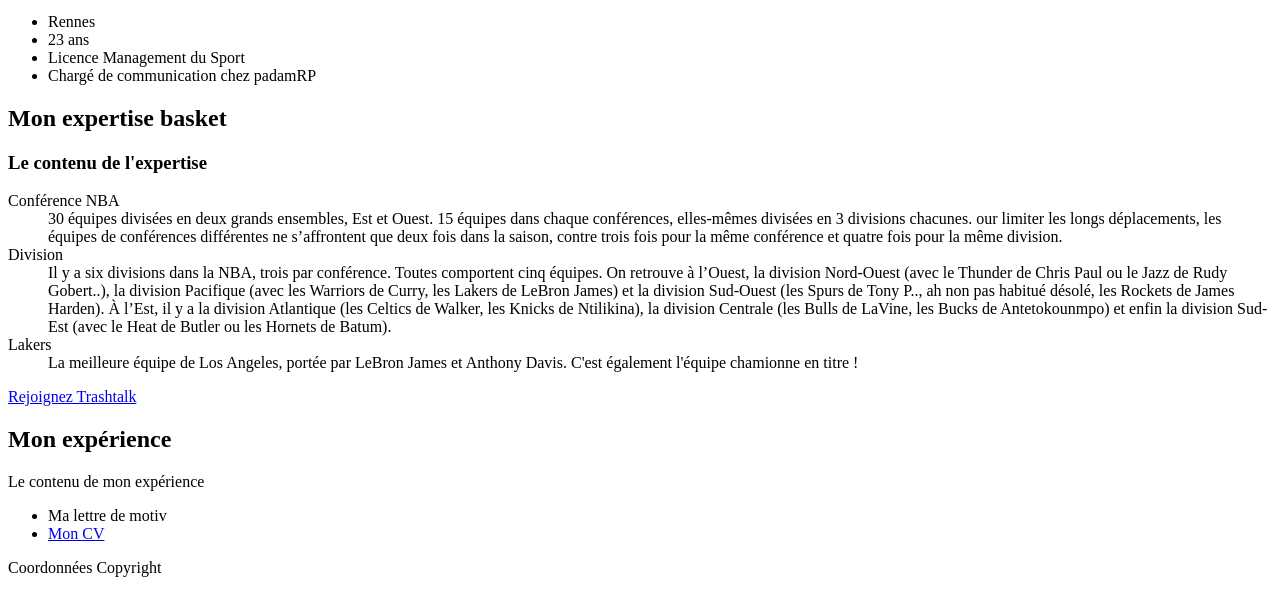
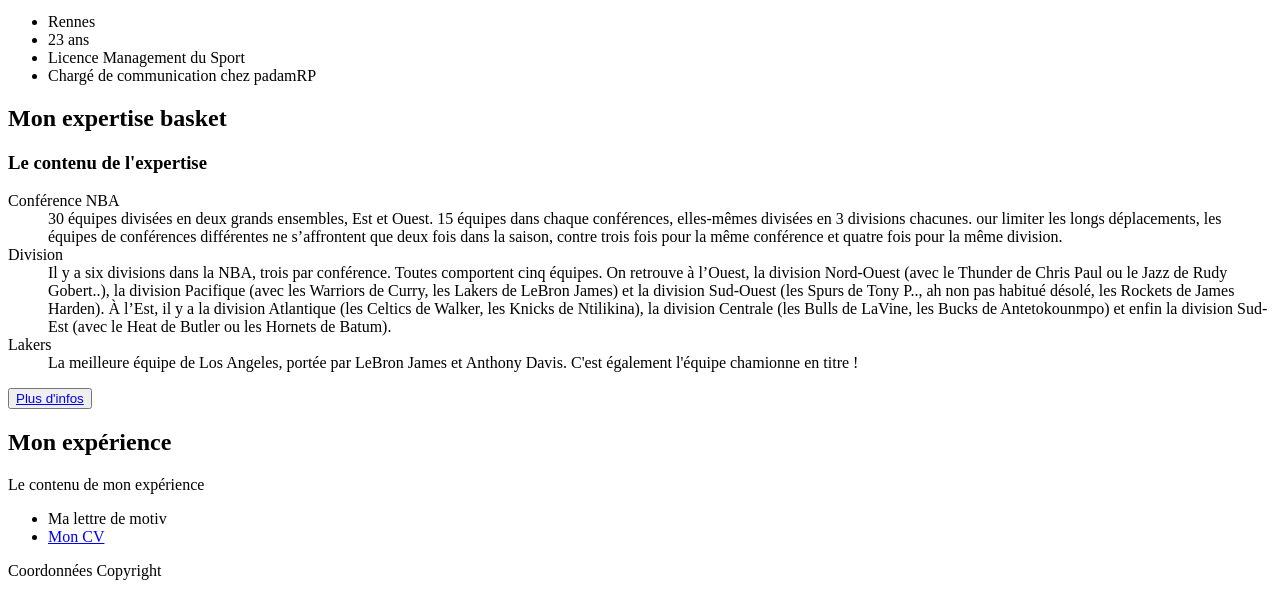
Before and after one commit to Quentin-Leray/mds-frontend-2020, a plain HTML site: page Index.html in a window 1280 px wide. Shown: the part 186-800 px from the top of the page. Drawn offline with Linux system fonts and the light colour scheme.

Commit message:
Add files via upload

```diff
--- a/Index.html
+++ b/Index.html
@@ -3,7 +3,7 @@
 
   <head>
     <meta charset="UTF-8">
-    <title>Portfolio Quentin LERAY - Expert Webmarketing</title>
+    <title>Portfolio Quentin LERAY - Webmarketer</title>
   </head>
   <body>
 	<header>
@@ -30,7 +30,7 @@
 			<dt>Lakers</dt>
 			<dd>La meilleure équipe de Los Angeles, portée par LeBron James et Anthony Davis. C'est également l'équipe chamionne en titre !</dd>
 		</dl>
-		<a href="https://trashtalk.co/">Rejoignez Trashtalk</a>
+		<button><a href="https://trashtalk.co/">Plus d'infos</a></button>
 	</section>
 
 		<h2> Mon expérience</h2>
```
